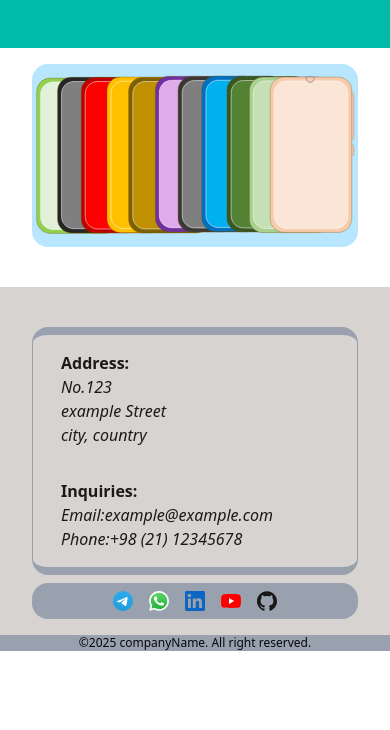
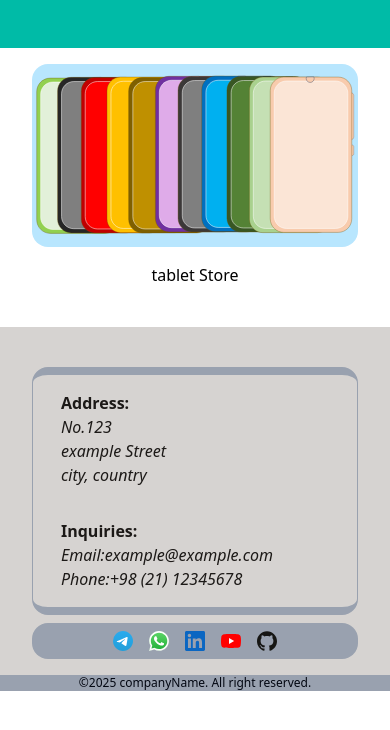
Before and after one commit to yaser-pakniyat/shop-demo, a Next.js app: page /shop in a window 390 px wide. Shown: the top 730 px of the page. Built offline with nearby package versions, Linux system fonts and the light colour scheme; some icons are missing.

Commit message:
feat(Shop): add link to /shop/tabletstore

```diff
--- a/pages/shop/index.tsx
+++ b/pages/shop/index.tsx
@@ -14,6 +14,7 @@ export default function Shop() {
           className="w-96 rounded-2xl bg-sky-200"
         />
       </Link>
+      <Link href="/shop/tabletstore">tablet Store</Link>
     </div>
   );
 }
```
